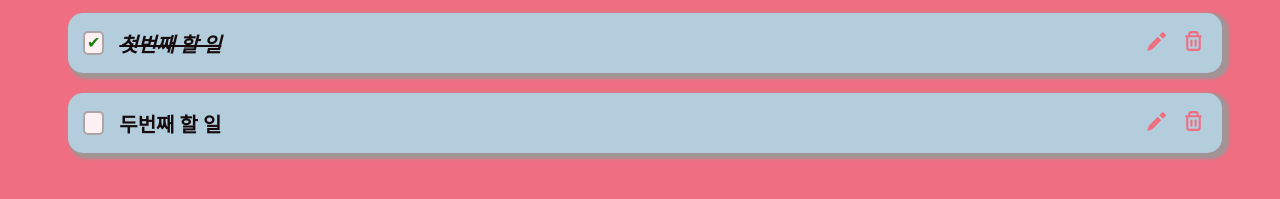
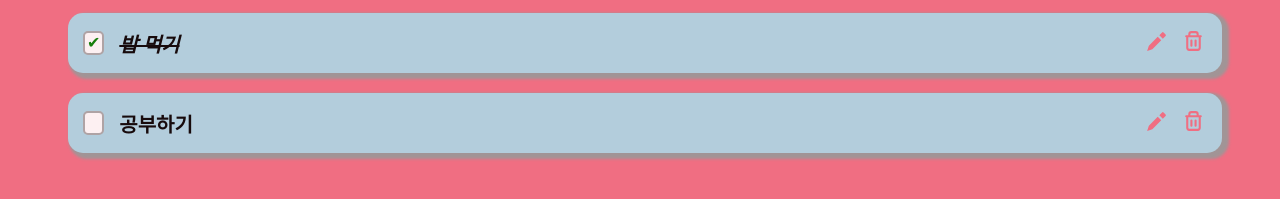
Before and after one commit to childevnote/Todo-List, a plain HTML site: page index.html in a window 1280 px wide. Shown: the part 87-286 px from the top of the page. Drawn offline with Linux system fonts and the light colour scheme.

Commit message:
Update index.html

```diff
--- a/index.html
+++ b/index.html
@@ -25,7 +25,7 @@
 
       <li class="todo-item checked">
         <div class="checkbox">✔</div>
-        <div class="todo">첫번째 할 일</div>
+        <div class="todo">밥 먹기</div>
         <div class="todo-item-buttons">
           <button class="edit-button">
             <img src="assets/icons/pencil.svg" alt="edit button">
@@ -38,7 +38,7 @@
 
       <li class="todo-item">
         <div class="checkbox"></div>
-        <div class="todo">두번째 할 일</div>
+        <div class="todo">공부하기</div>
         <div class="todo-item-buttons">
           <button class="edit-button">
             <img src="assets/icons/pencil.svg" alt="edit button">
```
